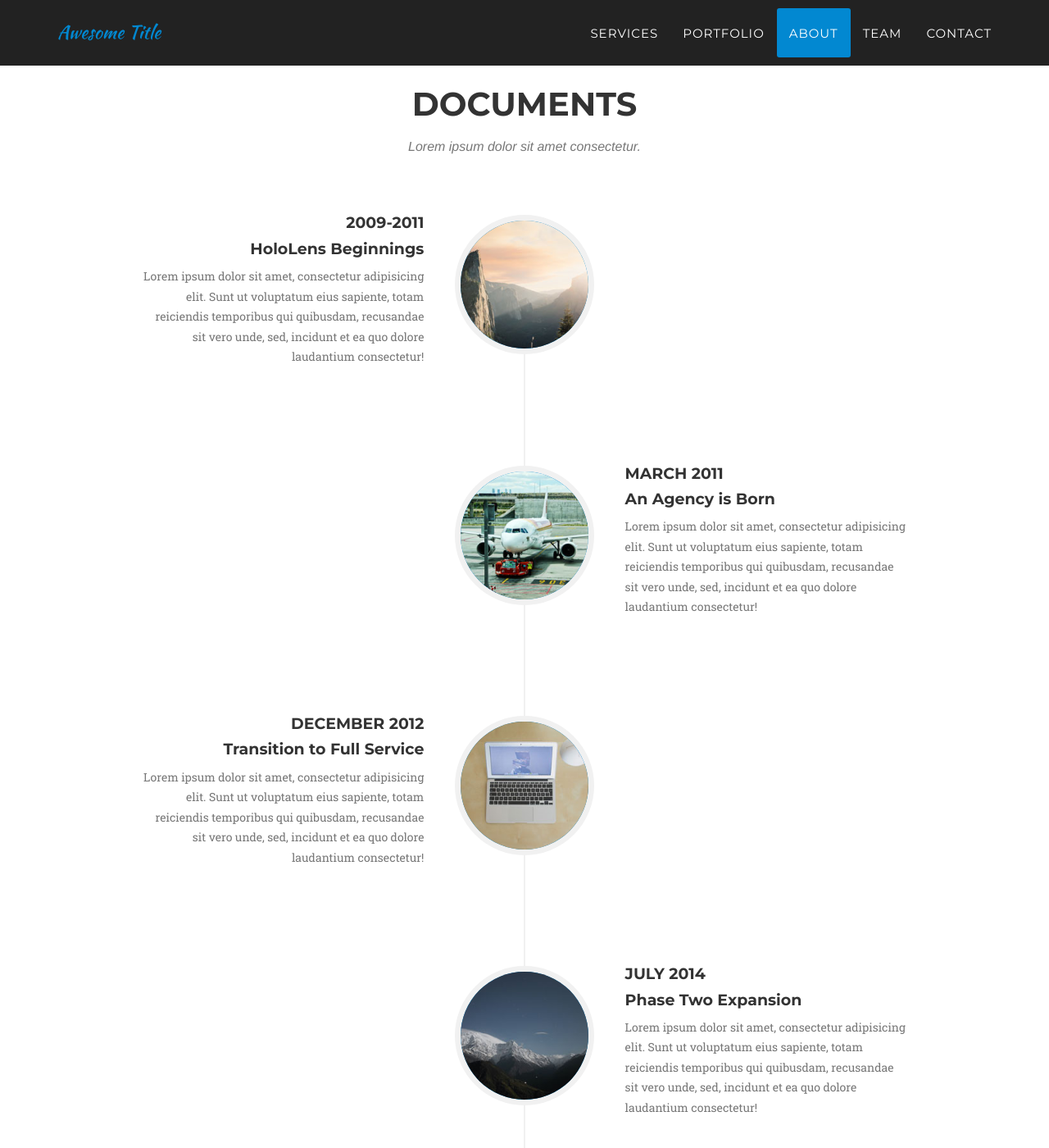
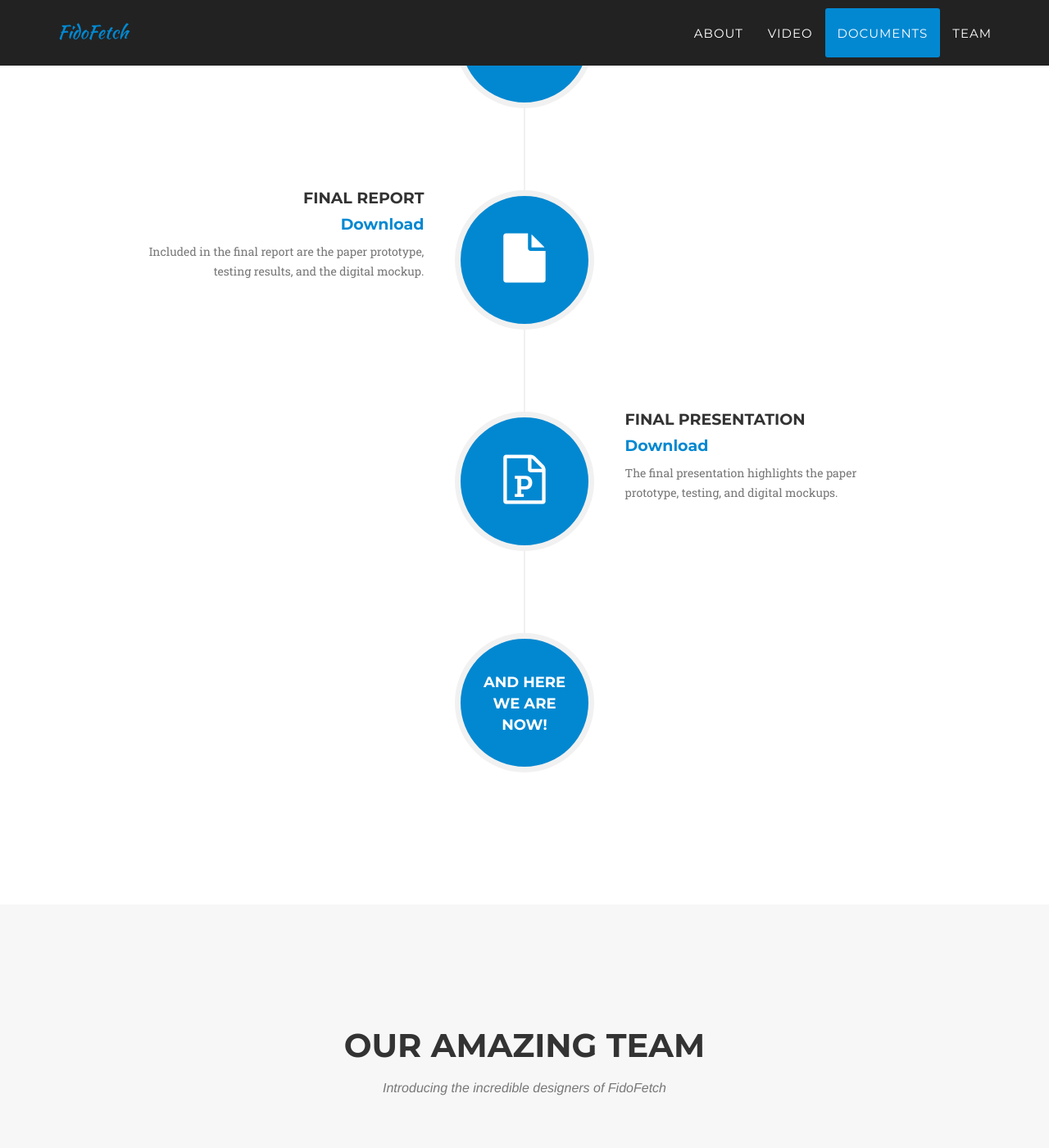
Before and after one commit to mdrasnin/fido-fetch, a Jekyll site: the page built from index.html, in a window 1280 px wide and 1400 px high, scrolled down 2751 px. Shown: the whole window at 82% size. Built offline with Jekyll 4.4.1, drawn with Linux system fonts in a browser that asks for light colours; some web fonts are replaced; some of the changed text lies outside the part shown.

Commit message:
added all changes

```diff
--- /dev/null
+++ b/_includes/about.html
@@ -0,0 +1,38 @@
+<!-- About Section -->
+    <section id="about">
+        <div class="container">
+            <div class="row">
+                <div class="col-lg-12 text-center">
+                    <h2 class="section-heading">About FidoFetch</h2>
+                    <h3 class="section-subheading text-muted">Augmented Reality Dog Training</h3>
+                </div>
+            </div>
+            <div class="row text-center">
+                <div class="col-md-4">
+                    <span class="fa-stack fa-4x">
+                        <i class="fa fa-circle fa-stack-2x text-primary"></i>
+                        <i class="fa fa-question fa-stack-1x fa-inverse"></i>
+                    </span>
+                    <h4 class="service-heading">Why FidoFetch?</h4>
+                    <p class="text-muted">Improving dog behavior requires constant communication between the dog and the dog
+owner. FidoFetch helps where you need it by stressing consistency in your training. </p>
+                </div>
+                <div class="col-md-4">
+                    <span class="fa-stack fa-4x">
+                        <i class="fa fa-circle fa-stack-2x text-primary"></i>
+                        <i class="fa fa-laptop fa-stack-1x fa-inverse"></i>
+                    </span>
+                    <h4 class="service-heading">Intuitive Design</h4>
+                    <p class="text-muted">Dog training has never been simpler with this easy to use app that provides step-by-step instructions right in front of you! </p>
+                </div>
+                <div class="col-md-4">
+                    <span class="fa-stack fa-4x">
+                        <i class="fa fa-circle fa-stack-2x text-primary"></i>
+                        <i class="fa fa-clock-o fa-stack-1x fa-inverse"></i>
+                    </span>
+                    <h4 class="service-heading">Save Time</h4>
+                    <p class="text-muted">Reading up on training methods can be time consuming while trying to train your dog without prior experience requires extended trial and error. Try FidoFetch to train your dog without the hassle. </p>
+                </div>
+            </div>
+        </div>
+    </section>
--- a/_includes/documents.html
+++ b/_includes/documents.html
@@ -1,10 +1,10 @@
-<!-- About Section -->
-    <section id="about">
+<!-- Documents Section -->
+    <section id="documents">
         <div class="container">
             <div class="row">
                 <div class="col-lg-12 text-center">
                     <h2 class="section-heading">Documents</h2>
-                    <h3 class="section-subheading text-muted">Lorem ipsum dolor sit amet consectetur.</h3>
+                    <h3 class="section-subheading text-muted"></h3>
                 </div>
             </div>
             <div class="row">
@@ -12,65 +12,65 @@
                     <ul class="timeline">
                         <li>
                             <div class="timeline-image">
-                                <img class="img-circle img-responsive" src="img/about/1.jpg" alt="">
+                                <i class="fa fa-file fa-4x top-margin"></i>
                             </div>
                             <div class="timeline-panel">
                                 <div class="timeline-heading">
-                                    <h4>2009-2011</h4>
-                                    <h4 class="subheading">HoloLens Beginnings</h4>
+                                    <h4>Initial Report</h4>
+				    <h4 class="subheading"><a href="https://drive.google.com/uc?export=download&id=0B8Xun5Oaf6jnd29rRVpRMlF6ZFU">Download</a></h4>
                                 </div>
                                 <div class="timeline-body">
-                                    <p class="text-muted">Lorem ipsum dolor sit amet, consectetur adipisicing elit. Sunt ut voluptatum eius sapiente, totam reiciendis temporibus qui quibusdam, recusandae sit vero unde, sed, incidunt et ea quo dolore laudantium consectetur!</p>
+                                    <p class="text-muted">Included in the initial report are contextual inquiry reviews, design sketches, and storyboards. </p>
                                 </div>
                             </div>
                         </li>
                         <li class="timeline-inverted">
                             <div class="timeline-image">
-                                <img class="img-circle img-responsive" src="img/about/2.jpg" alt="">
+                                <i class="fa fa-file-powerpoint-o fa-4x top-margin"></i>
                             </div>
                             <div class="timeline-panel">
                                 <div class="timeline-heading">
-                                    <h4>March 2011</h4>
-                                    <h4 class="subheading">An Agency is Born</h4>
+                                    <h4>Initial Presentation</h4>
+                                    <h4 class="subheading"><a href="https://drive.google.com/uc?export=download&id=0B8Xun5Oaf6jnbmFYWWw3X1dWXzg">Download</a></h4>
                                 </div>
                                 <div class="timeline-body">
-                                    <p class="text-muted">Lorem ipsum dolor sit amet, consectetur adipisicing elit. Sunt ut voluptatum eius sapiente, totam reiciendis temporibus qui quibusdam, recusandae sit vero unde, sed, incidunt et ea quo dolore laudantium consectetur!</p>
+                                    <p class="text-muted">The initial presentation highlights the contextual inquiries, design sketches, and storyboards. </p>
                                 </div>
                             </div>
                         </li>
                         <li>
                             <div class="timeline-image">
-                                <img class="img-circle img-responsive" src="img/about/3.jpg" alt="">
+                                <i class="fa fa-file fa-4x top-margin"></i>
                             </div>
                             <div class="timeline-panel">
                                 <div class="timeline-heading">
-                                    <h4>December 2012</h4>
-                                    <h4 class="subheading">Transition to Full Service</h4>
+                                    <h4>Final Report</h4>
+                                    <h4 class="subheading"><a href="https://drive.google.com/uc?export=download&id=0BxN1EJFiZLNYMlphbmVnR1ZZRGs">Download</a></h4>
                                 </div>
                                 <div class="timeline-body">
-                                    <p class="text-muted">Lorem ipsum dolor sit amet, consectetur adipisicing elit. Sunt ut voluptatum eius sapiente, totam reiciendis temporibus qui quibusdam, recusandae sit vero unde, sed, incidunt et ea quo dolore laudantium consectetur!</p>
+                                    <p class="text-muted">Included in the final report are the paper prototype, testing results, and the digital mockup. </p>
                                 </div>
                             </div>
                         </li>
                         <li class="timeline-inverted">
                             <div class="timeline-image">
-                                <img class="img-circle img-responsive" src="img/about/4.jpg" alt="">
+                                 <i class="fa fa-file-powerpoint-o fa-4x top-margin"></i>
                             </div>
                             <div class="timeline-panel">
                                 <div class="timeline-heading">
-                                    <h4>July 2014</h4>
-                                    <h4 class="subheading">Phase Two Expansion</h4>
+                                    <h4>Final Presentation</h4>
+                                    <h4 class="subheading"><a href="https://drive.google.com/uc?export=download&id=0B8Xun5Oaf6jnMG5XY2Iwa2VSdHc">Download</a></h4>
                                 </div>
                                 <div class="timeline-body">
-                                    <p class="text-muted">Lorem ipsum dolor sit amet, consectetur adipisicing elit. Sunt ut voluptatum eius sapiente, totam reiciendis temporibus qui quibusdam, recusandae sit vero unde, sed, incidunt et ea quo dolore laudantium consectetur!</p>
+                                    <p class="text-muted">The final presentation highlights the paper prototype, testing, and digital mockups. </p>
                                 </div>
                             </div>
                         </li>
                         <li class="timeline-inverted">
                             <div class="timeline-image">
-                                <h4>Be Part
-                                    <br>Of Our
-                                    <br>Story!</h4>
+                                <h4>And Here
+                                    <br>We Are
+                                    <br>Now!</h4>
                             </div>
                         </li>
                     </ul>
--- a/_includes/head.html
+++ b/_includes/head.html
@@ -1,7 +1,7 @@
 <head>
     <meta charset="utf-8">
     <meta http-equiv="X-UA-Compatible" content="IE=edge">
-    <title>{% if page.title %}{{ page.title }}{% else %}{{ site.title }}{% endif %}</title>
+    <title>FidoFetch</title>
     <meta name="viewport" content="width=device-width">
     <meta name="description" content="{{ site.description }}">
     <link rel="canonical" href="{{ page.url | replace:'index.html','' | prepend: site.baseurl | prepend: site.url }}">
@@ -18,6 +18,9 @@
     <link href='http://fonts.googleapis.com/css?family=Droid+Serif:400,700,400italic,700italic' rel='stylesheet' type='text/css'>
     <link href='http://fonts.googleapis.com/css?family=Roboto+Slab:400,100,300,700' rel='stylesheet' type='text/css'>
 
+    <!-- Custom Stylesheet -->
+    <link rel="stylesheet" href="/agency-jekyll-theme//css/fidofetch.css" type="text/css">
+
     <!-- HTML5 Shim and Respond.js IE8 support of HTML5 elements and media queries -->
     <!-- WARNING: Respond.js doesn't work if you view the page via file:// -->
     <!--[if lt IE 9]>
--- a/_includes/header.html
+++ b/_includes/header.html
@@ -9,7 +9,7 @@
                     <span class="icon-bar"></span>
                     <span class="icon-bar"></span>
                 </button>
-                <a class="navbar-brand page-scroll" href="#page-top">{{site.title}}</a>
+                <a class="navbar-brand page-scroll" href="#page-top">FidoFetch</a>
             </div>
 
             <!-- Collect the nav links, forms, and other content for toggling -->
@@ -19,19 +19,16 @@
                         <a href="#page-top"></a>
                     </li>
                     <li>
-                        <a class="page-scroll" href="#services">Services</a>
-                    </li>
-                    <li>
-                        <a class="page-scroll" href="#portfolio">Portfolio</a>
-                    </li>
-                    <li>
                         <a class="page-scroll" href="#about">About</a>
                     </li>
                     <li>
-                        <a class="page-scroll" href="#team">Team</a>
+                        <a class="page-scroll" href="#video">Video</a>
                     </li>
                     <li>
-                        <a class="page-scroll" href="#contact">Contact</a>
+                        <a class="page-scroll" href="#documents">Documents</a>
+                    </li>
+                    <li>
+                        <a class="page-scroll" href="#team">Team</a>
                     </li>
                 </ul>
             </div>
@@ -44,9 +41,9 @@
     <header>
         <div class="container">
             <div class="intro-text">
-                <div class="intro-lead-in">Welcome To Our Studio!</div>
-                <div class="intro-heading">It's Nice To Meet You</div>
-                <a href="#services" class="page-scroll btn btn-xl">Tell Me More</a>
+                <div class="intro-lead-in">Introducing:</div>
+                <div class="intro-heading">FidoFetch</div>
+                <a href="#about" class="page-scroll btn btn-xl">Tell Me More</a>
             </div>
         </div>
     </header>
--- a/_includes/team.html
+++ b/_includes/team.html
@@ -1,33 +1,86 @@
-<!-- Team Section -->
+ <!-- Team Section -->
     <section id="team" class="bg-light-gray">
         <div class="container">
             <div class="row">
                 <div class="col-lg-12 text-center">
                     <h2 class="section-heading">Our Amazing Team</h2>
-                    <h3 class="section-subheading text-muted">Lorem ipsum dolor sit amet consectetur.</h3>
+                    <h3 class="section-subheading text-muted">Introducing the incredible designers of FidoFetch</h3>
                 </div>
             </div>
             <div class="row">
-                {% for member in site.people %}
+
                 <div class="col-sm-3">
                     <div class="team-member">
-                        <img src="img/team/{{ member.pic }}.jpg" class="img-responsive img-circle" alt="Picture of {{ member.pic }}">
-                        <h4>{{ member.name }}</h4>
-                        <p class="text-muted">{{ member.position }}</p>
+                        <img src="img/team/Micky.jpg" class="img-responsive img-circle" alt="Picture of 1">
+                        <h4>Micaela Tolliver</h4>
+                        <p class="text-muted">Program Manager</p>
                         <ul class="list-inline social-buttons">
-                            {% for network in member.social %}
-                            <li><a href="{{ network.url }}"><i class="fa fa-{{ network.title }}"></i></a>
-                            {% endfor %}
+
+                            <li><a href=""><i class="fa fa-twitter"></i></a>
+
+                            <li><a href=""><i class="fa fa-facebook"></i></a>
+
+                            <li><a href=""><i class="fa fa-stack-overflow"></i></a>
+
 
                         </ul>
                     </div>
                 </div>
-                {% endfor %}
-            </div>
-            <div class="row">
-                <div class="col-lg-8 col-lg-offset-2 text-center">
-                    <p class="large text-muted">Lorem ipsum dolor sit amet, consectetur adipisicing elit. Aut eaque, laboriosam veritatis, quos non quis ad perspiciatis, totam corporis ea, alias ut unde.</p>
+
+                <div class="col-sm-3">
+                    <div class="team-member">
+                        <img src="img/team/Ethan.jpg" class="img-responsive img-circle" alt="Picture of 2">
+                        <h4>Ethan Goldman-Kirst</h4>
+                        <p class="text-muted">Web Developer</p>
+                        <ul class="list-inline social-buttons">
+
+                            <li><a href=""><i class="fa fa-twitter"></i></a>
+
+                            <li><a href=""><i class="fa fa-facebook"></i></a>
+
+                            <li><a href=""><i class="fa fa-linkedin"></i></a>
+
+
+                        </ul>
+                    </div>
                 </div>
+
+                <div class="col-sm-3">
+                    <div class="team-member">
+                        <img src="img/team/Megan.jpg" class="img-responsive img-circle" alt="Picture of 3">
+                        <h4>Megan Drasnin</h4>
+                        <p class="text-muted">Writer</p>
+                        <ul class="list-inline social-buttons">
+
+                            <li><a href=""><i class="fa fa-twitter"></i></a>
+
+                            <li><a href=""><i class="fa fa-facebook"></i></a>
+
+                            <li><a href=""><i class="fa fa-google-plus"></i></a>
+
+
+                        </ul>
+                    </div>
+                </div>
+
+		<div class="col-sm-3">
+                    <div class="team-member">
+                        <img src="img/team/Isaac.jpg" class="img-responsive img-circle" alt="Picture of 3">
+                        <h4>Isaac Kuek</h4>
+                        <p class="text-muted">Usability Tester</p>
+                        <ul class="list-inline social-buttons">
+
+                            <li><a href=""><i class="fa fa-twitter"></i></a>
+
+                            <li><a href=""><i class="fa fa-facebook"></i></a>
+
+                            <li><a href=""><i class="fa fa-google-plus"></i></a>
+
+
+                        </ul>
+                    </div>
+                </div>
+
             </div>
         </div>
     </section>
--- /dev/null
+++ b/_includes/video.html
@@ -0,0 +1,15 @@
+<!-- Video Section -->
+    <section id="video" class="bg-light-gray">
+        <div class="container">
+            <div class="row">
+                <div class="col-lg-12 text-center">
+                    <h2 class="section-heading">Video</h2>
+                </div>
+            </div>
+	    <div class="row">
+	        <div class="col-md-2 col-md-offset-3">
+                    <iframe width="560" height="315" src="https://www.youtube.com/embed/tALPFpeErgA" frameborder="0" allowfullscreen></iframe>
+	        </div>
+	    </div>
+        </div>
+    </section>
--- a/_layouts/default.html
+++ b/_layouts/default.html
@@ -7,11 +7,10 @@
     <body id="page-top" class="index">
 
     {% include header.html %}
-    {% include services.html %}
-    {% include portfolio_grid.html %}
+    {% include about.html %}
+    {% include video.html %}
     {% include documents.html %}
     {% include team.html %}
-    {% include clients.html %}
     {% include footer.html %}
     {% include modals.html %}
     {% include js.html %}
```
Also changed, not shown: 7 other files.
